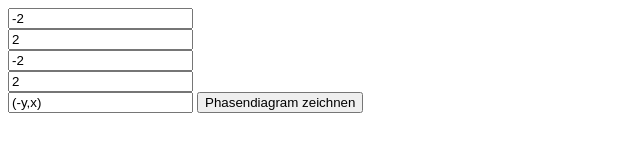
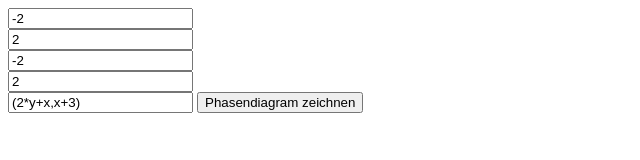
Before and after one commit to Kaligule/Phasendiagram, a plain HTML site: page index.html in a window 1280 px wide. Shown: the full height of the page, 0-640 px from the left. Drawn offline with Linux system fonts and the light colour scheme.

Commit message:
changed default function to (2*y+x,x+3), because it looks more interesting.

```diff
--- a/index.html
+++ b/index.html
@@ -6,7 +6,7 @@
 			<input name="x2" type="number" value="2" ><br>
 			<input name="y1" type="number" value="-2" ><br>
 			<input name="y2" type="number" value="2" ><br>
-			<input name="function" type="text" value="(-y,x)">
+			<input name="function" type="text" value="(2*y+x,x+3)">
 			<input type="submit" value="Phasendiagram zeichnen">
 		</form>
 	</body>
```
Also changed, not shown: 1 other file.
